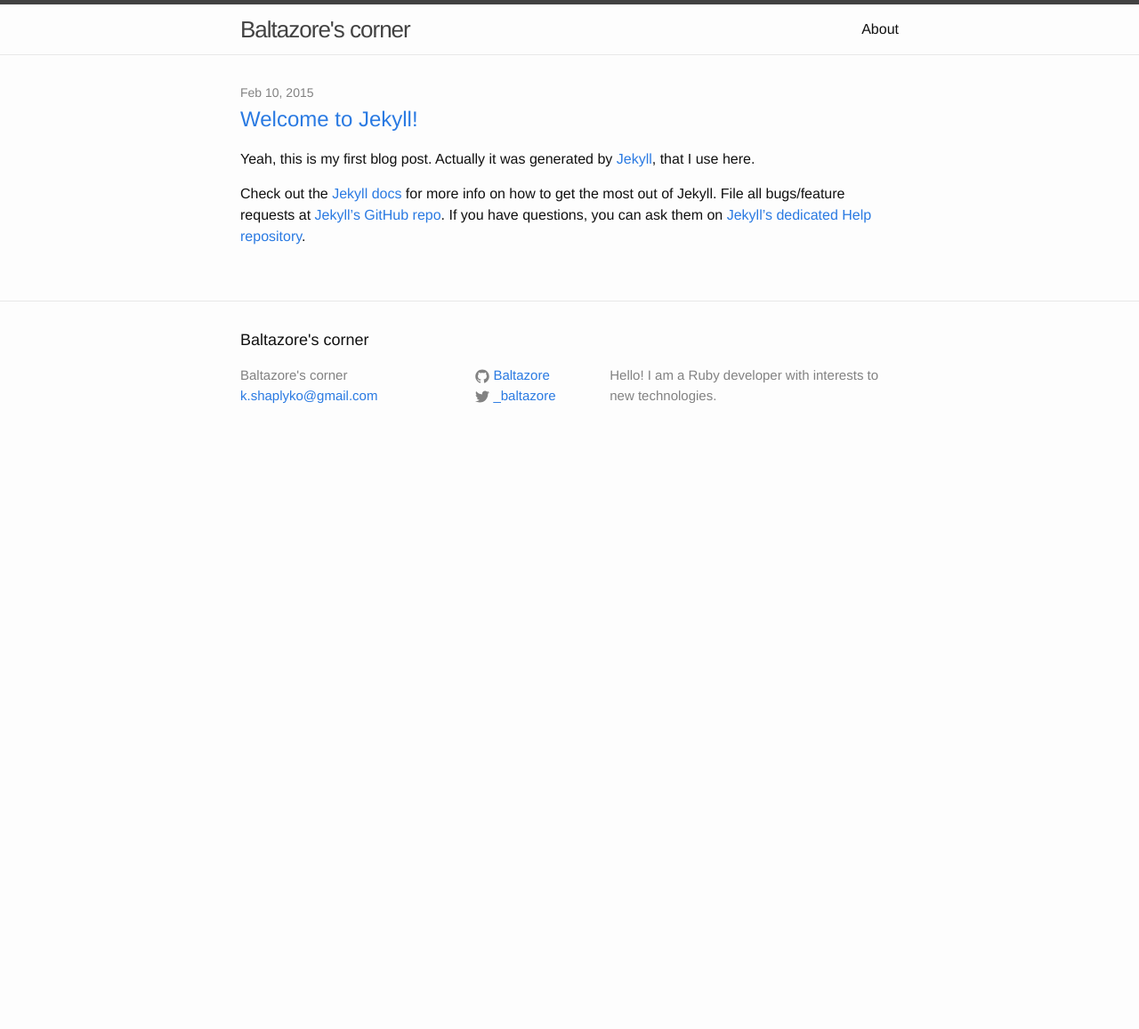
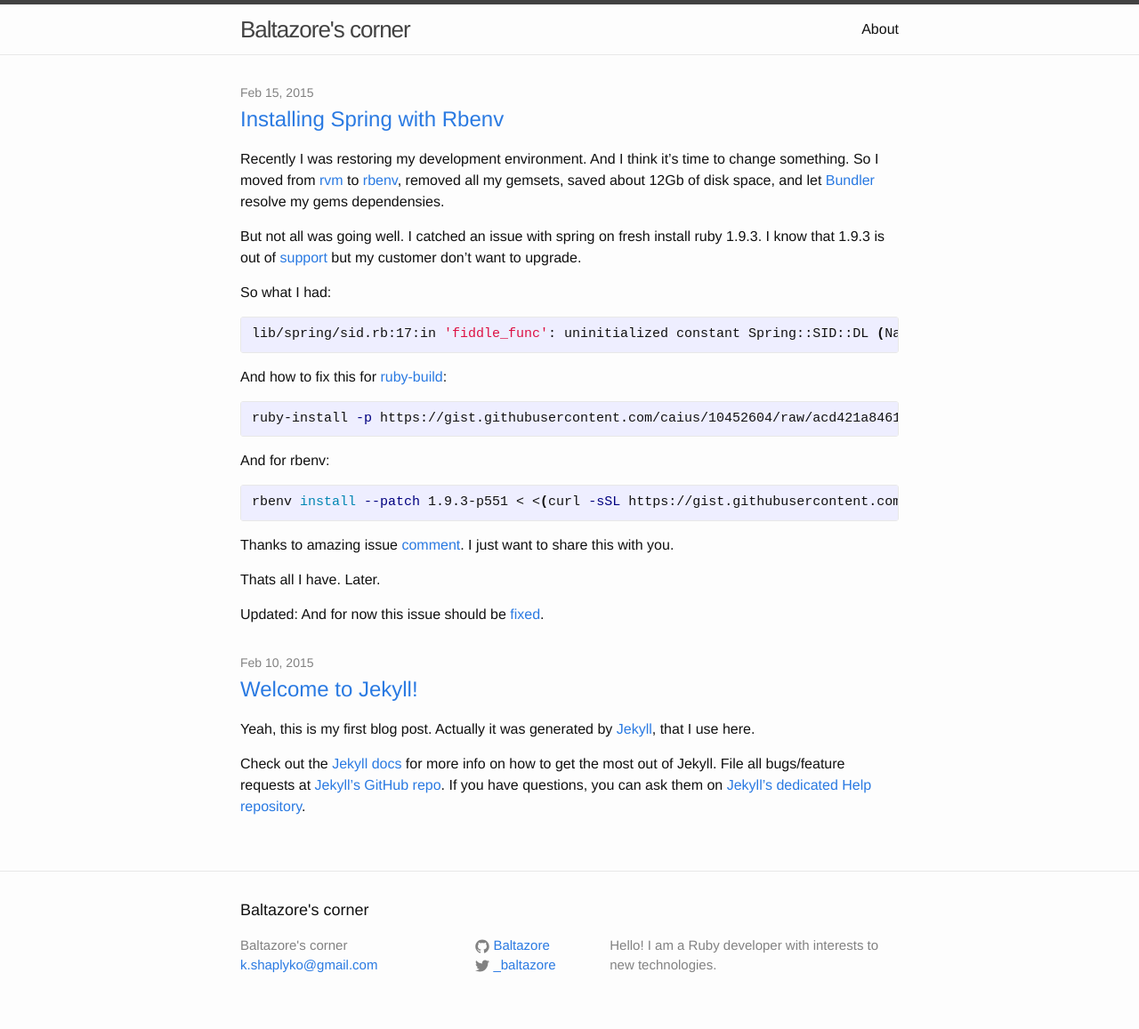
Before and after one commit to Baltazore/baltazore.github.io, a Jekyll site: the page built from index.html, in a window 1280 px wide. Shown: the whole page at 89% size. Built offline with Jekyll 4.4.1, drawn with Linux system fonts in a browser that asks for light colours; before the commit the page ends 900 px from its top, so only the background shows below that.

Commit message:
Spring and 1.9.3

```diff
--- a/_posts/2015-02-10-welcome-to-jekyll.markdown
+++ b/_posts/2015-02-10-welcome-to-jekyll.markdown
@@ -1,5 +1,4 @@
 ---
-published: fasle
 layout: post
 title:  "Welcome to Jekyll!"
 date:   2015-02-10 15:37:14
--- /dev/null
+++ b/_posts/2015-02-15-installing-spring-with-rbenv.markdown
@@ -0,0 +1,43 @@
+---
+layout: post
+title:  "Installing Spring with Rbenv"
+date:   2015-02-15 19:10:28
+categories: ruby, rbenv, spring
+---
+
+Recently I was restoring my development environment. And I think it's time to change something. So I moved from [rvm][rvm] to [rbenv][rbenv], removed all my gemsets, saved about 12Gb of disk space, and let [Bundler][bundler] resolve my gems dependensies.
+
+But not all was going well. I catched an issue with spring on fresh install ruby 1.9.3. I know that 1.9.3 is out of [support][ruby-1.9.3-support] but my customer don't want to upgrade.
+
+So what I had:
+
+{% highlight bash %}
+lib/spring/sid.rb:17:in 'fiddle_func': uninitialized constant Spring::SID::DL (NameError)
+{% endhighlight %}
+
+And how to fix this for [ruby-build][ruby-build]:
+
+{% highlight bash %}
+ruby-install -p https://gist.githubusercontent.com/caius/10452604/raw/acd421a8461f4d776a8f752663db19e321f850e0/ext_dl_extconf_rb.patch ruby 1.9.3-p551
+{% endhighlight %}
+
+And for rbenv:
+
+{% highlight bash %}
+rbenv install --patch 1.9.3-p551 < <(curl -sSL https://gist.githubusercontent.com/caius/10452604/raw/acd421a8461f4d776a8f752663db19e321f850e0/ext_dl_extconf_rb.patch)
+{% endhighlight %}
+
+Thanks to amazing issue [comment][issue-comment]. I just want to share this with you.
+
+Thats all I have. Later.
+
+Updated:
+And for now this issue should be [fixed][issue-fix].
+
+[rvm]:                http://rvm.io
+[rbenv]:              http://rbenv.org
+[bundler]:            http://bundler.io
+[ruby-1.9.3-support]: https://www.ruby-lang.org/en/news/2014/01/10/ruby-1-9-3-will-end-on-2015/
+[ruby-build]:         https://github.com/sstephenson/ruby-build
+[issue-comment]:      https://github.com/rails/spring/issues/274#issuecomment-40185955
+[issue-fix]:          https://github.com/rails/spring/pull/357
```
